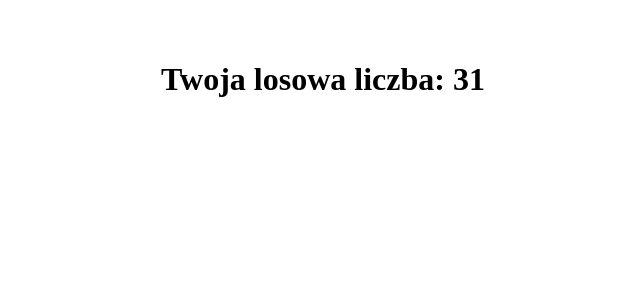
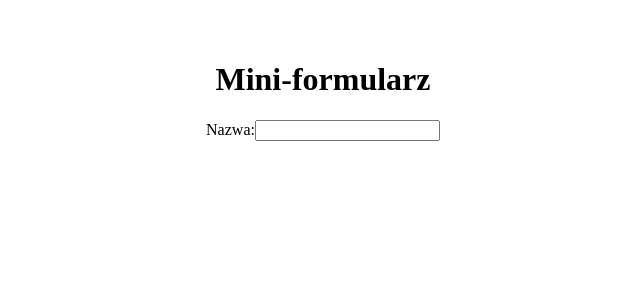
Before and after one commit to kacpi95/React-lesson, a React (Vite) app in the folder React-lesson/: page / in a window 1280 px wide. Shown: the top 300 px of the page, without its empty margins (317-957 px from the left). Built offline with nearby package versions, Linux system fonts and the light colour scheme.

Commit message:
Add task 16 in React

```diff
--- a/React-lesson/src/main.jsx
+++ b/React-lesson/src/main.jsx
@@ -243,8 +243,18 @@ import App from './App.jsx';
 
 // createRoot(document.getElementById('root')).render(element);
 
-const getRandomNumber = () => Math.round(Math.random() * 100);
+// const getRandomNumber = () => Math.round(Math.random() * 100);
 
-const element = <h1>Twoja losowa liczba: {getRandomNumber()}</h1>;
+// const element = <h1>Twoja losowa liczba: {getRandomNumber()}</h1>;
+
+// createRoot(document.getElementById('root')).render(element);
+
+const element = (
+  <>
+    <h1 className='heading'>Mini-formularz</h1>
+    <label htmlFor='name'>Nazwa:</label>
+    <input id='name' name='name' />
+  </>
+);
 
 createRoot(document.getElementById('root')).render(element);
```
